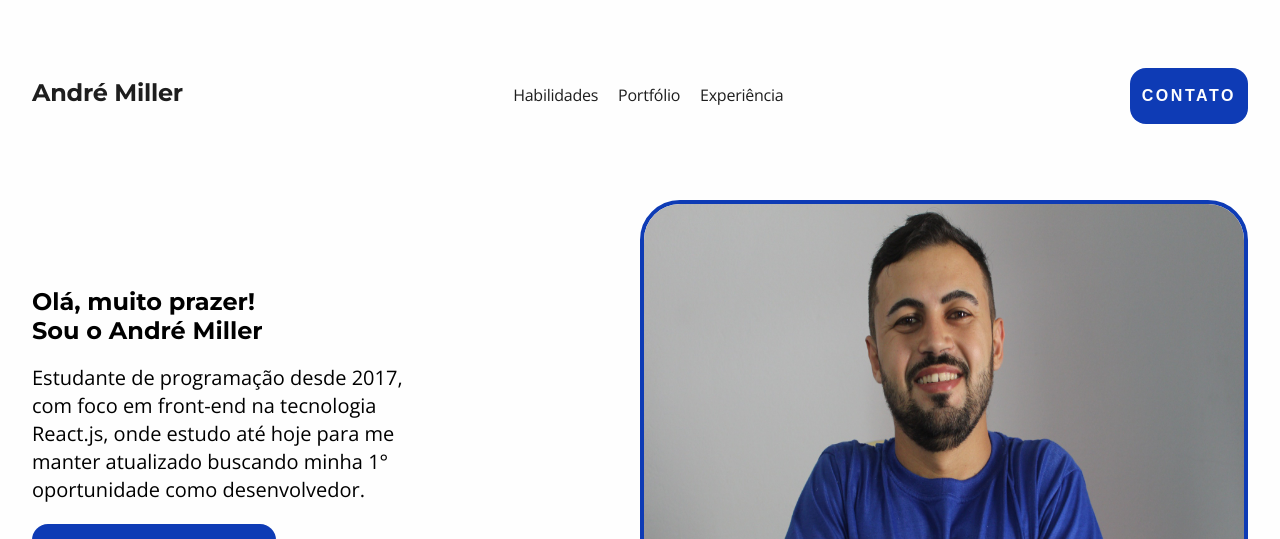
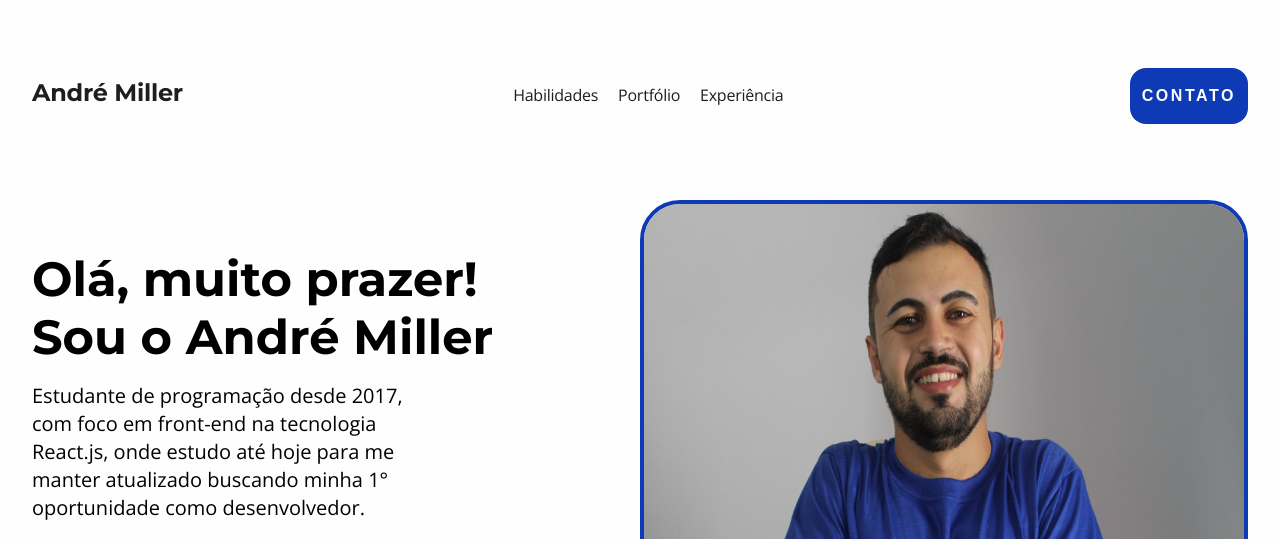
Before and after one commit to AndreMiller97/site-andre-miller, a plain HTML site: page index.html in a window 1280 px wide. Shown: the top 539 px of the page. Drawn offline with nearby package versions, Linux system fonts and the light colour scheme.

Commit message:
updating preview

```diff
--- a/styles.css
+++ b/styles.css
@@ -152,7 +152,11 @@ footer{
     height: 594px;
     padding-top: 64px;
 }
-
+.hero-info-title {
+    font-size: 48px;
+    font-weight: bold;
+    margin: 0px;
+  }
 .hero-info-subtitle{
     font-size: 20px;
     line-height: 28px;
```
Also changed, not shown: preview.png.
